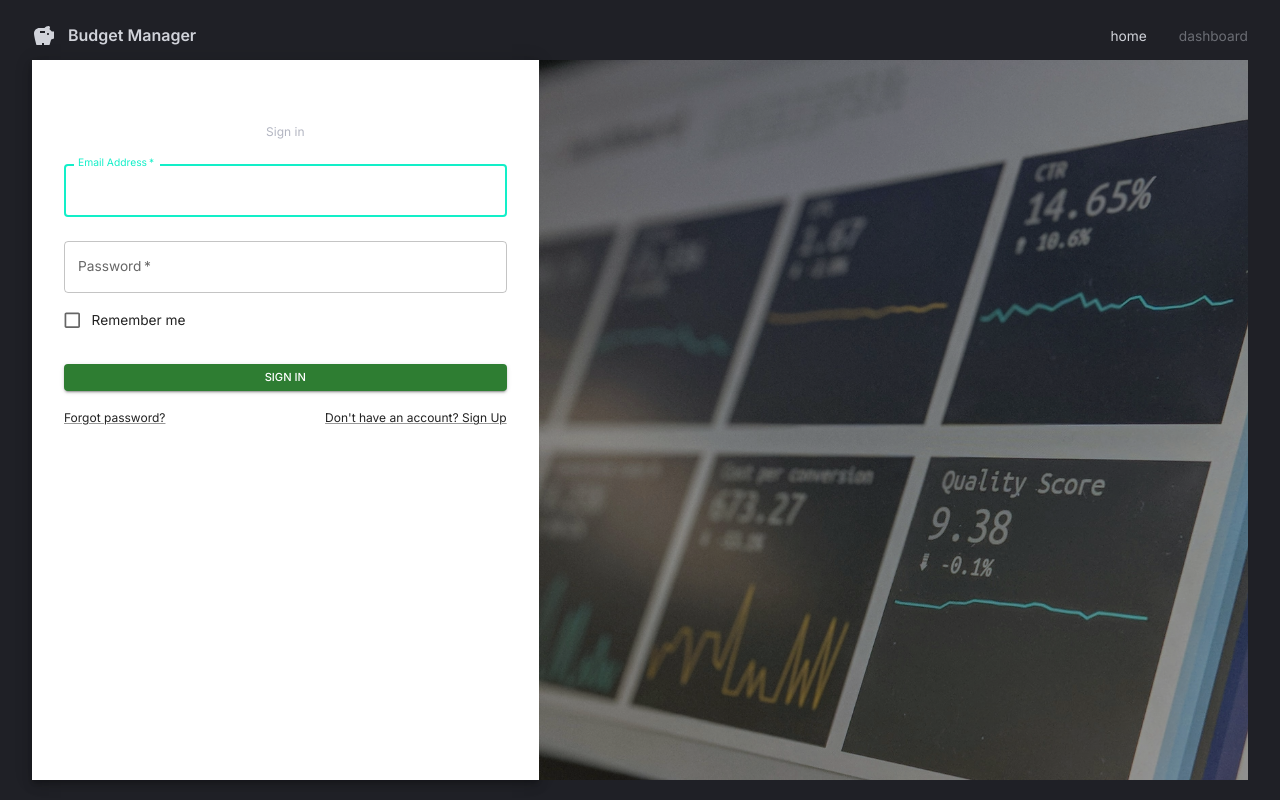
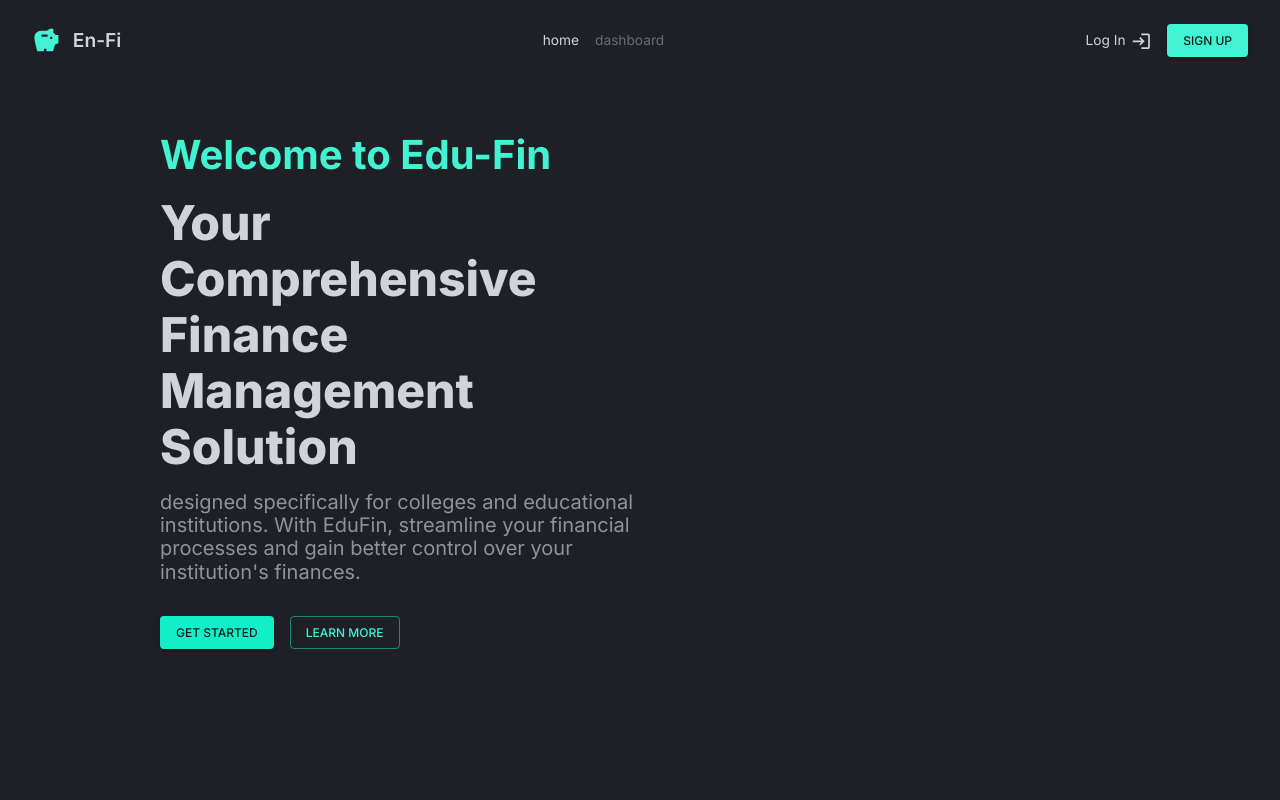
Before and after one commit to JithuPrabhakar/enterprise-finance-manager, a React (Vite) app in the folder client/: page / in a window 1280 px wide. Built offline with nearby package versions, Linux system fonts and the light colour scheme.

Commit message:
home page

```diff
--- a/client/src/App.jsx
+++ b/client/src/App.jsx
@@ -20,9 +20,9 @@ function App() {
         <Box width='100%' height='100%' p='1rem 2rem 4rem 2rem'>
           <Navbar />
           <Routes>
-            <Route path='/' element={<Login />} />
+            <Route path='/' element={<HomeScreen />} />
+            <Route path='/login' element={<Login />} />
             <Route path='/signup' element={<Signup />} />
-            <Route path='/home' element={<HomeScreen />} />
             <Route path='/dashboard' element={<Dashboard />} />
           </Routes>
         </Box>
--- a/client/src/components/Navbar.jsx
+++ b/client/src/components/Navbar.jsx
@@ -1,8 +1,10 @@
 import { useState } from 'react'
-import { Box, useTheme, Typography } from '@mui/material'
+import { Box, useTheme, Typography, Button } from '@mui/material'
 import styled from '@emotion/styled'
+import { Link } from 'react-router-dom'
 import SavingsIcon from '@mui/icons-material/Savings'
-import { Link } from 'react-router-dom'
+import LoginIcon from '@mui/icons-material/Login'
+import LogoutIcon from '@mui/icons-material/Logout'
 
 const FlexBetween = styled(Box)({
   display: 'flex',
@@ -13,19 +15,22 @@ const FlexBetween = styled(Box)({
 export const Navbar = () => {
   const { palette } = useTheme()
   const [selected, setSelected] = useState('home')
+  const [isLoggedIn, setIsLoggedIn] = useState(false)
 
   return (
     <FlexBetween mb='0.25rem' p='0.5rem 0' color={palette.grey[300]}>
       <FlexBetween gap='0.75rem'>
-        <SavingsIcon sx={{ fontSize: '1.5rem' }} />
-        <Typography variant='h4' fontSize='1rem'>
-          Budget Manager
+        <SavingsIcon
+          sx={{ fontSize: '1.8rem', color: palette.primary.light }}
+        />
+        <Typography variant='h4' fontSize='1.2rem'>
+          En-Fi
         </Typography>
       </FlexBetween>
-      <FlexBetween gap='2rem'>
+      <FlexBetween gap='1rem'>
         <Box sx={{ '&:hover': { color: palette.primary[100] } }}>
           <Link
-            to='/home'
+            to='/'
             onClick={() => setSelected('home')}
             style={{
               color: selected === 'home' ? 'inherit' : palette.grey[700],
@@ -35,7 +40,7 @@ export const Navbar = () => {
             home
           </Link>
         </Box>
-        <Box sx={{ '&:hover': { color: palette.primary[100] } }}>
+        <Box sx={{ '&:hover': { color: palette.primary.main } }}>
           <Link
             to='/dashboard'
             onClick={() => setSelected('dashboard')}
@@ -48,6 +53,32 @@ export const Navbar = () => {
           </Link>
         </Box>
       </FlexBetween>
+      <FlexBetween gap='1rem'>
+        <Link to='/login'>
+          {isLoggedIn ? (
+            <>
+              Log Out
+              <LogoutIcon style={{ marginLeft: '5px' }} />
+            </>
+          ) : (
+            <>
+              Log In
+              <LoginIcon style={{ marginLeft: '5px' }} />
+            </>
+          )}
+        </Link>
+        <Button
+          variant='contained'
+          sx={{
+            background: palette.primary.light,
+            '&:hover': { background: palette.primary[300] },
+          }}
+          component={Link}
+          to='/signup'
+        >
+          Sign Up
+        </Button>
+      </FlexBetween>
     </FlexBetween>
   )
 }
--- a/client/src/screens/HomeScreen.jsx
+++ b/client/src/screens/HomeScreen.jsx
@@ -1,5 +1,64 @@
+import { Box, Button, Grid, Typography, useTheme } from '@mui/material'
+
 function HomeScreen() {
-  return <>HomeScreen</>;
+  const { palette } = useTheme()
+  return (
+    <>
+      <Grid container height='85%' alignItems='end' p='2rem 8rem'>
+        <Grid item lg={6} md={8} sm={10} xs={12}>
+          <Box
+            display='flex'
+            gap='1rem'
+            flexDirection='column'
+            justifyContent='end'
+          >
+            <Typography
+              variant='h2'
+              fontWeight='700'
+              fontSize='2.5rem'
+              color={palette.primary.light}
+            >
+              Welcome to Edu-Fin
+            </Typography>
+            <Typography
+              variant='h1'
+              fontWeight='800'
+              fontSize='3rem'
+              textTransform={'capitalize'}
+              color={palette.grey[300]}
+            >
+              your comprehensive finance management solution
+            </Typography>
+            <Typography variant='h3' color={palette.grey[600]} fontWeight='400'>
+              designed specifically for colleges and educational institutions.
+              With EduFin, streamline your financial processes and gain better
+              control over your institution&apos;s finances.
+            </Typography>
+            <Box display='flex' gap='1rem' marginTop='1rem'>
+              <Button
+                variant='contained'
+                sx={{
+                  background: palette.primary.main,
+                  '&:hover': { background: palette.primary[300] },
+                }}
+              >
+                Get Started
+              </Button>
+              <Button
+                variant='outlined'
+                sx={{
+                  color: palette.primary.light,
+                  '&:hover': { color: palette.primary[300] },
+                }}
+              >
+                Learn More
+              </Button>
+            </Box>
+          </Box>
+        </Grid>
+      </Grid>
+    </>
+  )
 }
 
-export default HomeScreen;
+export default HomeScreen
--- a/client/src/screens/LoginSreen.jsx
+++ b/client/src/screens/LoginSreen.jsx
@@ -17,65 +17,34 @@ import {
   Grid,
   Typography,
   useTheme,
+  Container,
 } from '@mui/material'
 
 function Login() {
-  const navigate = useNavigate()
-  const dispatch = useDispatch()
-
   const { palette } = useTheme()
 
-  const { userInfo } = useSelector((state) => state.auth)
-
-  const [login, { isLoading, error }] = useLoginMutation()
-
-  useEffect(() => {
-    if (userInfo) {
-      navigate('/home')
-    }
-  }, [userInfo, navigate])
-
-  const handleSubmit = async (event) => {
-    event.preventDefault()
-    const data = new FormData(event.currentTarget)
-    const user = {
-      email: data.get('email'),
-      password: data.get('password'),
-    }
-
-    const { email, password } = user
-
-    try {
-      const res = await login({ email, password }).unwrap()
-      dispatch(setCredentials({ ...res }))
-      navigate('/home')
-    } catch (error) {
-      toast.error(error?.data?.message || error.error)
-    }
-  }
-
   return (
-    <Grid container component='main' height='100%'>
-      <Grid item xs={12} sm={8} md={5} component={Paper} elevation={6} square>
+    <Box
+      height='100%'
+      display={'flex'}
+      alignItems={'center'}
+      color={palette.grey[200]}
+    >
+      <Container component='main' maxWidth='xs'>
         <Box
           sx={{
-            my: 8,
-            mx: 4,
+            marginTop: 8,
             display: 'flex',
             flexDirection: 'column',
             alignItems: 'center',
           }}
         >
-          <Typography component='h1' variant='h5'>
+          <Typography variant='h2' fontWeight='600'>
             Sign in
           </Typography>
-          <Box
-            component='form'
-            noValidate
-            onSubmit={handleSubmit}
-            sx={{ mt: 1 }}
-          >
+          <Box noValidate sx={{ mt: 1 }}>
             <TextField
+              color='success'
               margin='normal'
               required
               fullWidth
@@ -95,48 +64,30 @@ function Login() {
               id='password'
               autoComplete='current-password'
             />
-            <FormControlLabel
-              control={<Checkbox value='remember' color='primary' />}
-              label='Remember me'
-            />
             <Button
               type='submit'
               fullWidth
               variant='contained'
-              size='small'
-              color='success'
               sx={{ mt: 3, mb: 2 }}
             >
               Sign In
             </Button>
             <Grid container>
               <Grid item xs>
-                <Link href='#' variant='body2' color={'textPrimary'}>
+                <Link href='#' variant='body2'>
                   Forgot password?
                 </Link>
               </Grid>
               <Grid item>
-                <Link href='#' variant='body2' color={'textPrimary'}>
+                <Link href='#' variant='body2'>
                   {"Don't have an account? Sign Up"}
                 </Link>
               </Grid>
             </Grid>
           </Box>
         </Box>
-      </Grid>
-      <Grid
-        item
-        xs={false}
-        sm={4}
-        md={7}
-        sx={{
-          backgroundImage: `linear-gradient(rgba(0,0,0,0.4), rgba(0,0,0,0.4)), url(${finance})`,
-          backgroundRepeat: 'no-repeat',
-          backgroundSize: 'cover',
-          backgroundPosition: 'center',
-        }}
-      />
-    </Grid>
+      </Container>
+    </Box>
   )
 }
 export default Login
```
Also changed, not shown: client/src/assets/images/hero.png (added), 1 other file (tests, documents, lock files or other folders).
